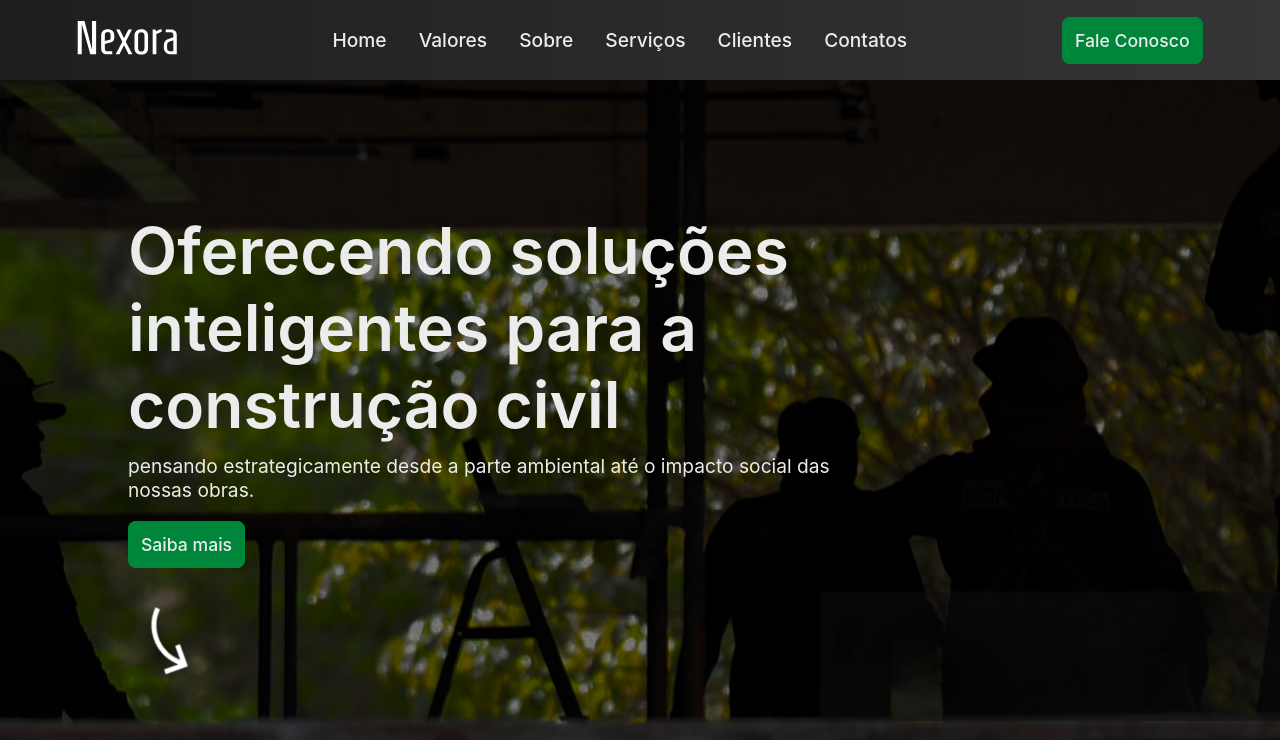
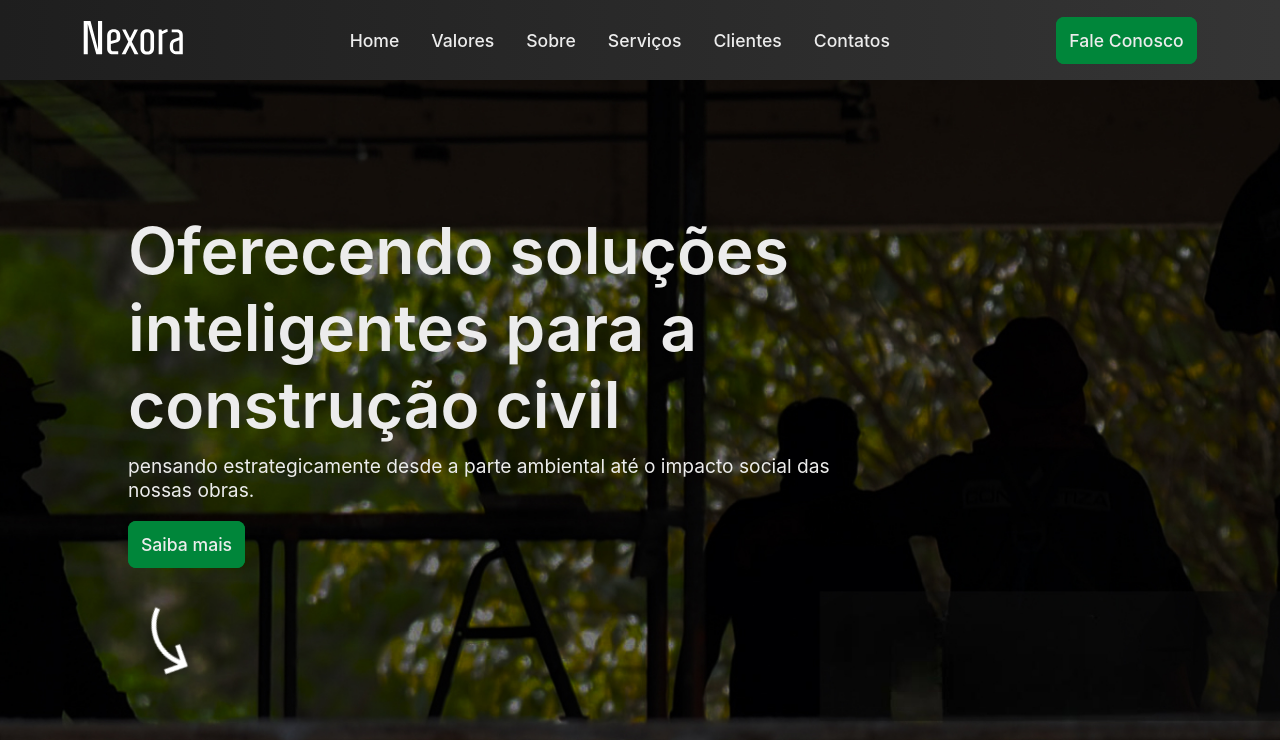
Before and after one commit to Caio-01/nexora-angular, an Angular app: page / in a window 1280 px wide. Shown: the top 740 px of the page. Built offline with nearby package versions, Linux system fonts and the light colour scheme.

Commit message:
Mudança no tamanho dos links no header

```diff
--- a/src/app/components/header/header.component.scss
+++ b/src/app/components/header/header.component.scss
@@ -25,7 +25,7 @@ header {
       li {
         a {
           color: $font-global;
-          font-size: 1.2em;
+          font-size: 1.1em;
           font-weight: 500;
           text-decoration: none;
           transition: 0.3s ease all;
```
